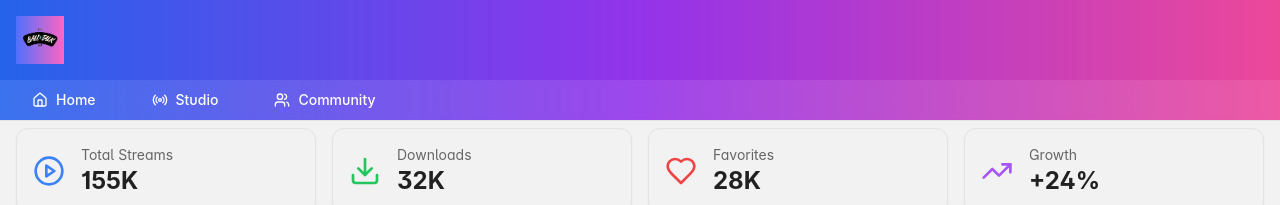
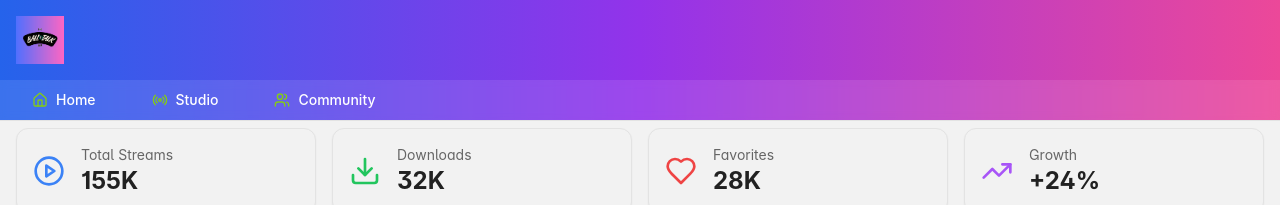
Before and after one commit to KrissieKatt/theballtalkapp, a React (Vite) app: page /athlete/dashboard in a window 1280 px wide. Shown: the top 205 px of the page. Built offline with nearby package versions, Linux system fonts and the light colour scheme.

Commit message:
Update icon colors to lime green
Changed the color of all icons in the application to lime green for improved visibility and consistency.
[skip gpt_engineer]

```diff
--- a/src/components/MainNav.tsx
+++ b/src/components/MainNav.tsx
@@ -9,25 +9,25 @@ export function MainNav({ userType }: { userType: "fan" | "athlete" | "admin" })
         <>
           <Link to="/fan/feed">
             <Button variant="ghost" className="flex items-center gap-2 text-white hover:bg-white/10">
-              <Home className="h-4 w-4" />
+              <Home className="h-4 w-4 text-[#84cc16]" />
               <span>Home</span>
             </Button>
           </Link>
           <Link to="/fan/feed">
             <Button variant="ghost" className="flex items-center gap-2 text-white hover:bg-white/10">
-              <Music className="h-4 w-4" />
+              <Music className="h-4 w-4 text-[#84cc16]" />
               <span>Music</span>
             </Button>
           </Link>
           <Link to="/fan/chat">
             <Button variant="ghost" className="flex items-center gap-2 text-white hover:bg-white/10">
-              <MessageSquare className="h-4 w-4" />
+              <MessageSquare className="h-4 w-4 text-[#84cc16]" />
               <span>Chat</span>
             </Button>
           </Link>
           <Link to="/fan/beats">
             <Button variant="ghost" className="flex items-center gap-2 text-white hover:bg-white/10">
-              <ShoppingBag className="h-4 w-4" />
+              <ShoppingBag className="h-4 w-4 text-[#84cc16]" />
               <span>Beats</span>
             </Button>
           </Link>
@@ -38,19 +38,19 @@ export function MainNav({ userType }: { userType: "fan" | "athlete" | "admin" })
         <>
           <Link to="/athlete/dashboard">
             <Button variant="ghost" className="flex items-center gap-2 text-white hover:bg-white/10">
-              <Home className="h-4 w-4" />
+              <Home className="h-4 w-4 text-[#84cc16]" />
               <span>Home</span>
             </Button>
           </Link>
           <Link to="/athlete/studio">
             <Button variant="ghost" className="flex items-center gap-2 text-white hover:bg-white/10">
-              <Radio className="h-4 w-4" />
+              <Radio className="h-4 w-4 text-[#84cc16]" />
               <span>Studio</span>
             </Button>
           </Link>
           <Link to="/athlete/chat">
             <Button variant="ghost" className="flex items-center gap-2 text-white hover:bg-white/10">
-              <Users className="h-4 w-4" />
+              <Users className="h-4 w-4 text-[#84cc16]" />
               <span>Community</span>
             </Button>
           </Link>
@@ -60,7 +60,7 @@ export function MainNav({ userType }: { userType: "fan" | "athlete" | "admin" })
       {userType === "admin" && (
         <Link to="/admin">
           <Button variant="ghost" className="flex items-center gap-2 text-white hover:bg-white/10">
-            <Home className="h-4 w-4" />
+            <Home className="h-4 w-4 text-[#84cc16]" />
             <span>Dashboard</span>
           </Button>
         </Link>
```
